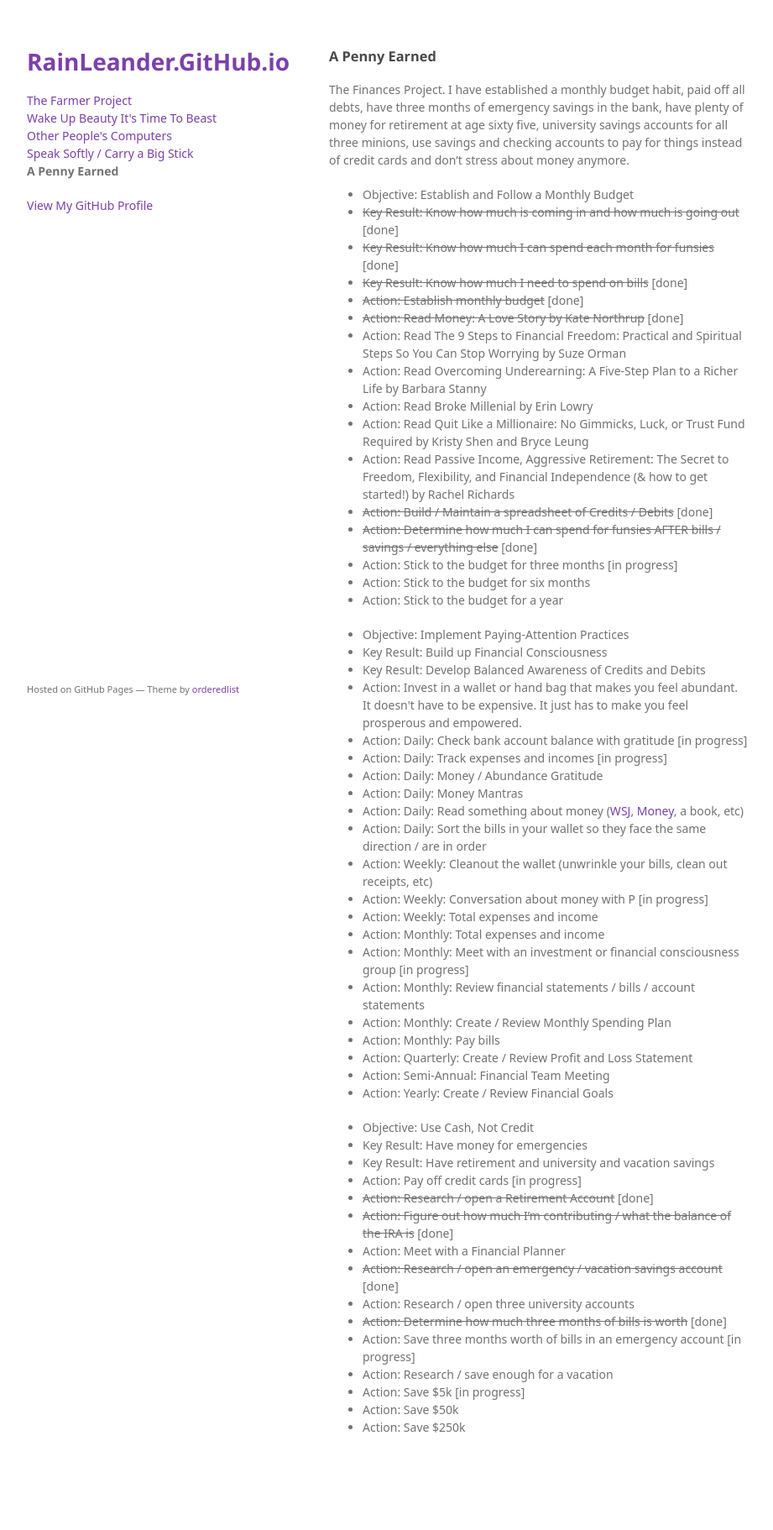
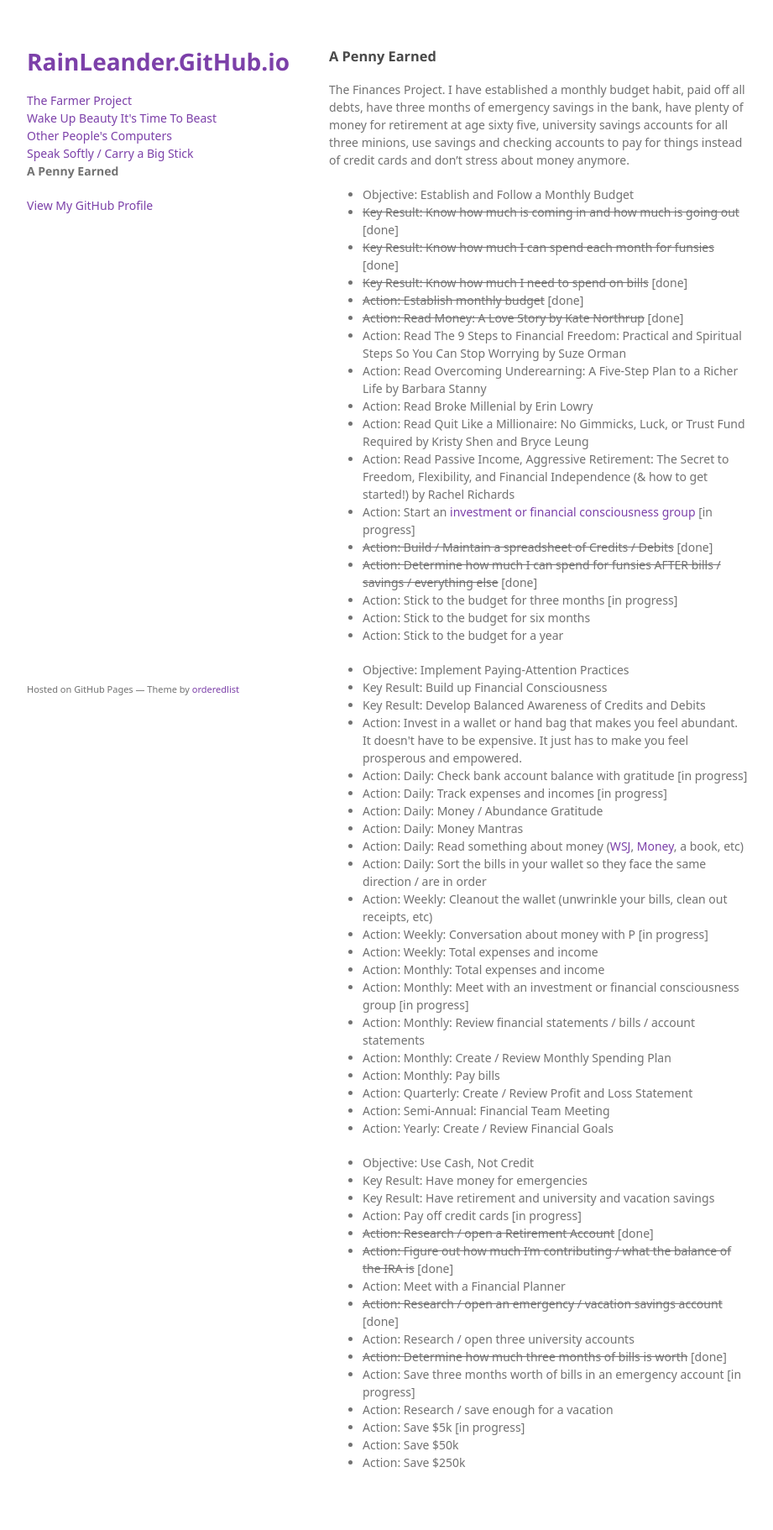
Before and after one commit to rainleander/rainleander.github.io, a Jekyll site: the page a-penny-earned.html, which Jekyll copies as it is, in a window 1280 px wide. Shown: the whole page at 84% size, without its empty margins (178-1099 px from the left). Built offline with Jekyll 4.4.1, drawn with Linux system fonts in a browser that asks for light colours; some web fonts are replaced; before the commit the page ends 1780 px from its top, so only the background shows below that.

Commit message:
Update a-penny-earned.html

```diff
--- a/a-penny-earned.html
+++ b/a-penny-earned.html
@@ -41,6 +41,7 @@
         <li>Action: Read Broke Millenial by Erin Lowry</li>
         <li>Action: Read Quit Like a Millionaire: No Gimmicks, Luck, or Trust Fund Required by Kristy Shen and Bryce Leung</li>
         <li>Action: Read Passive Income, Aggressive Retirement: The Secret to Freedom, Flexibility, and Financial Independence (& how to get started!) by Rachel Richards</li>
+        <li>Action: Start an <a href="https://www.meetup.com/online-personal-finance-group/">investment or financial consciousness group</a> [in progress]</li>
         <li><strike>Action: Build / Maintain a spreadsheet of Credits / Debits</strike> [done]</li>
         <li><strike>Action: Determine how much I can spend for funsies AFTER bills / savings / everything else</strike> [done]</li>
         <li>Action: Stick to the budget for three months [in progress]</li>
```
